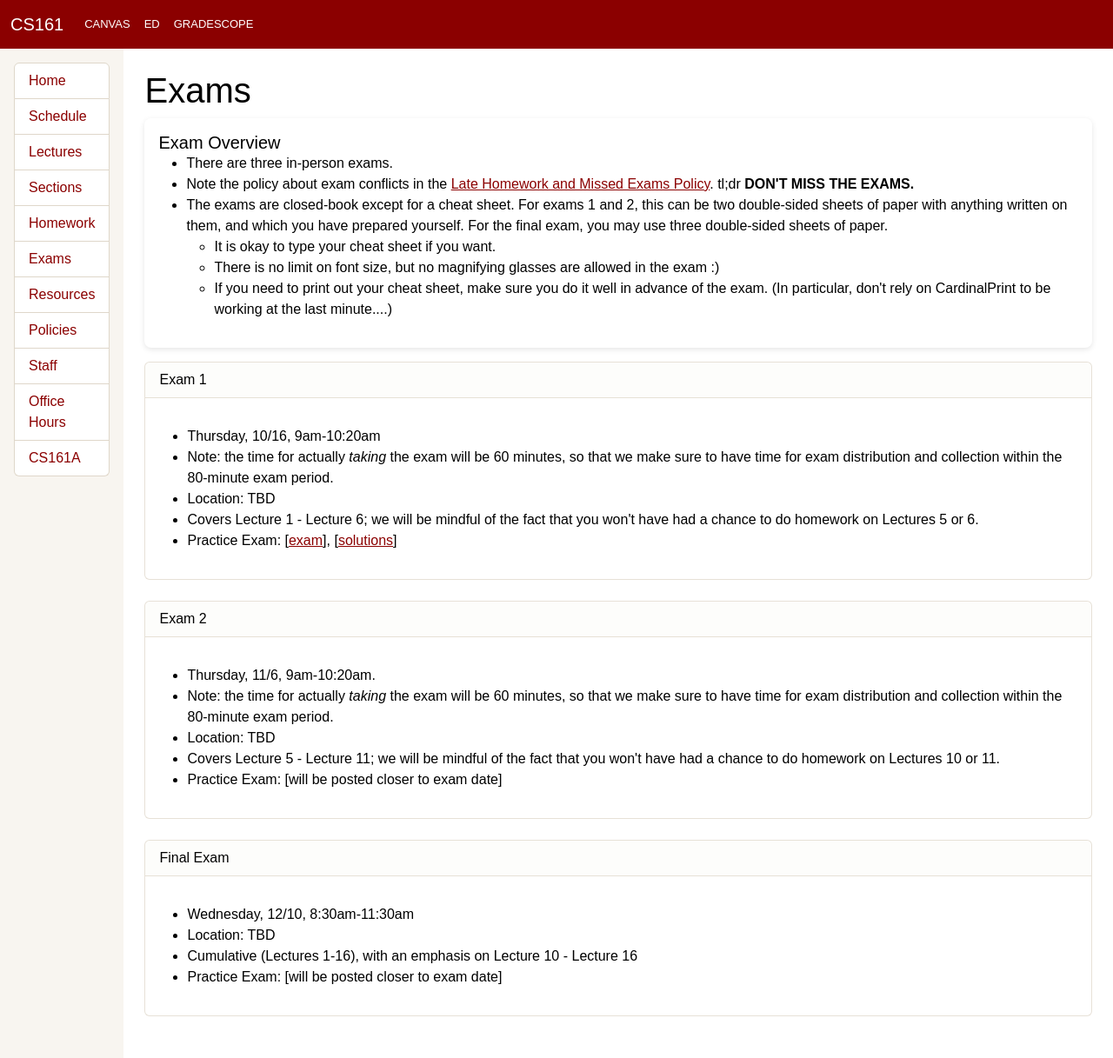
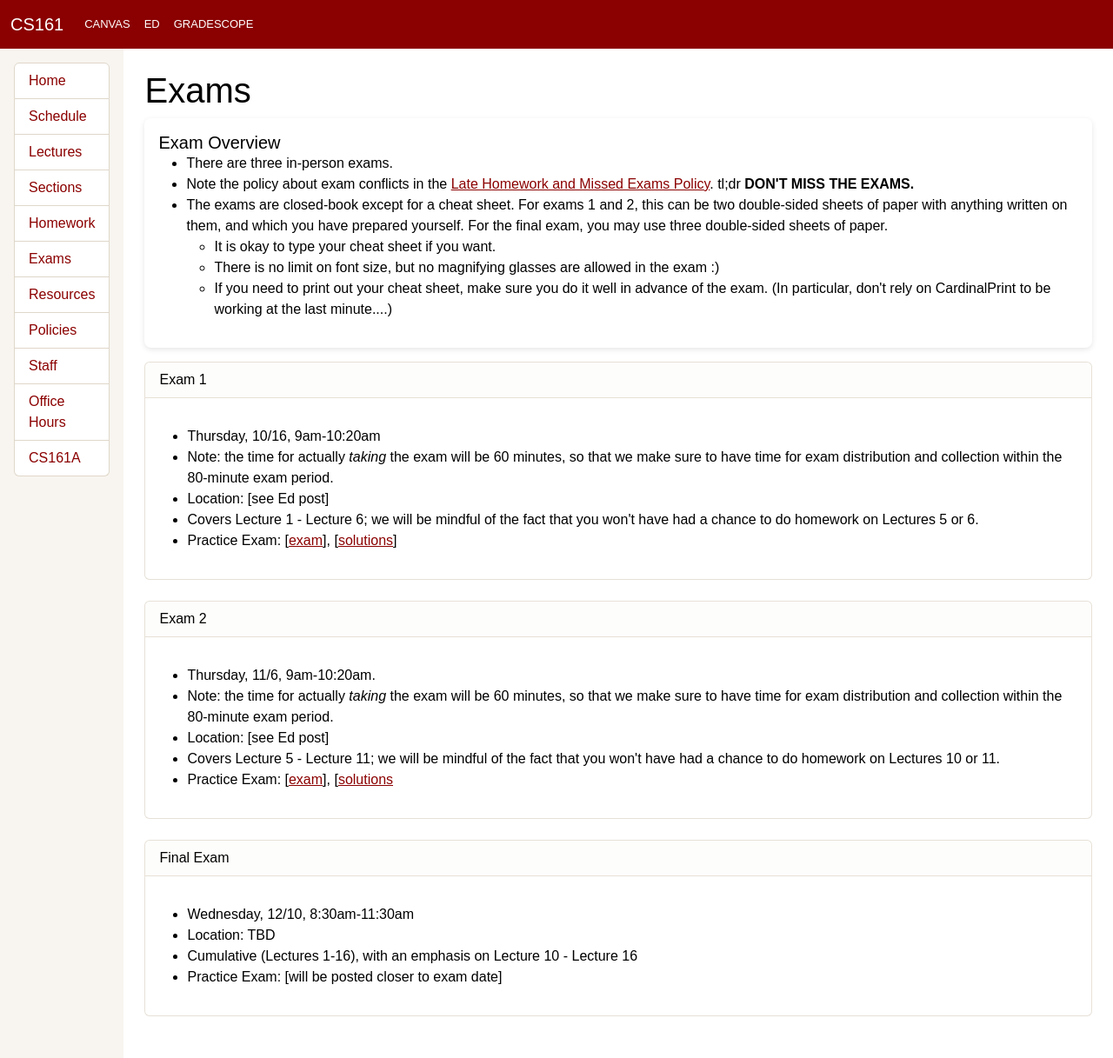
Before and after one commit to cs161-stanford/cs161-stanford.github.io, a Jekyll site: the page built from exams.md, in a window 1280 px wide. Shown: the whole page at 87% size. Built offline with Jekyll 4.4.1, drawn with Linux system fonts in a browser that asks for light colours; nearby versions of some CDN libraries.

Commit message:
added practice exam

```diff
--- a/exams.md
+++ b/exams.md
@@ -31,7 +31,7 @@
 	<ul>
 	<li> Thursday, 10/16, 9am-10:20am</li>
 	<li> Note: the time for actually <i>taking</i> the exam will be 60 minutes, so that we make sure to have time for exam distribution and collection within the 80-minute exam period.</li>
-	<li> Location: TBD </li>
+	<li> Location: [see Ed post] </li>
 	<li> Covers Lecture 1 - Lecture 6; we will be mindful of the fact that you won't have had a chance to do homework on Lectures 5 or 6.</li>
 	<li> Practice Exam: [<a href="/assets/Exams/practice_exam1.pdf">exam</a>], [<a href="/assets/Exams/practice_exam1_soln.pdf">solutions</a>] </li>
 	</ul>
@@ -48,9 +48,9 @@
 	<ul>
 	<li> Thursday, 11/6, 9am-10:20am.</li>
 	<li> Note: the time for actually <i>taking</i> the exam will be 60 minutes, so that we make sure to have time for exam distribution and collection within the 80-minute exam period.</li>
-	<li> Location: TBD </li>
+	<li> Location: [see Ed post] </li>
 	<li> Covers Lecture 5 - Lecture 11; we will be mindful of the fact that you won't have had a chance to do homework on Lectures 10 or 11.</li>
-	<li> Practice Exam: [will be posted closer to exam date] </li>
+	<li> Practice Exam: [<a href="/assets/Exams/practice_exam2.pdf">exam</a>], [<a href="/assets/Exams/practice_exam2_soln.pdf">solutions</a> </li>
 	</ul>
 </p>
   </div>
```
Also changed, not shown: 2 other files.
